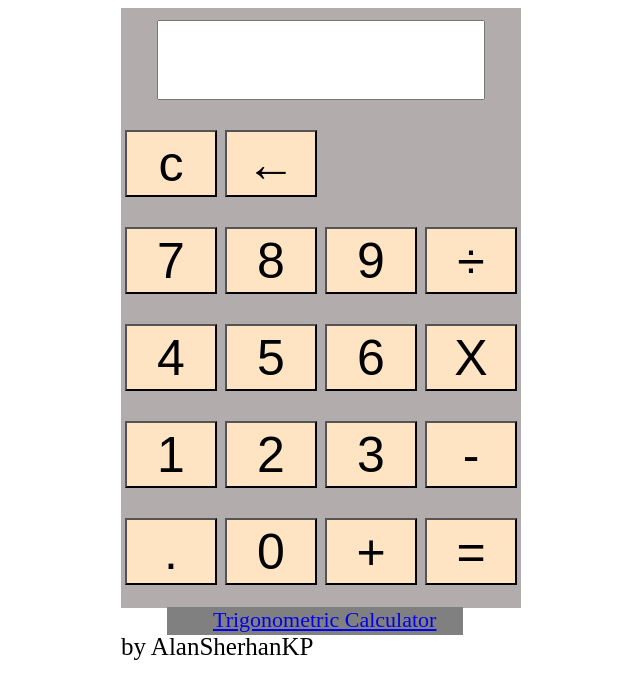
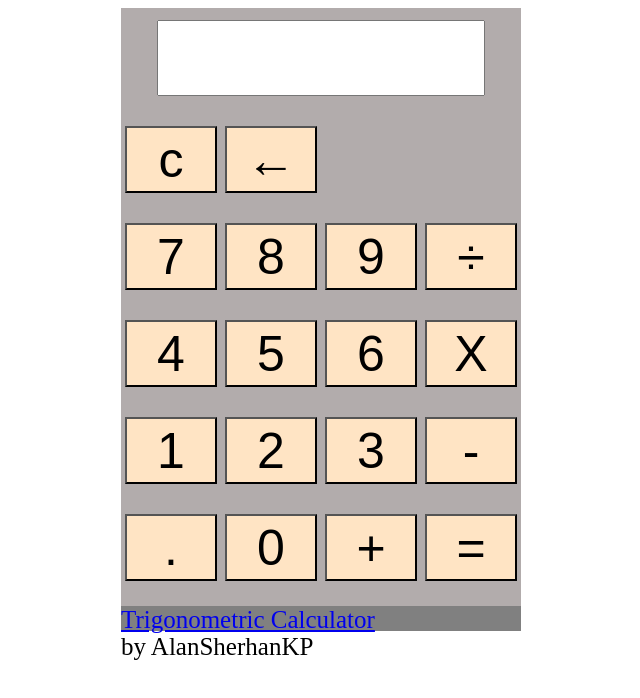
Before and after one commit to Alansherhan/Calculator-with-trignometric-fun-s, a plain HTML site: page index.html in a window 1280 px wide. Shown: the whole page, without its empty margins (287-927 px from the left). Drawn offline with Linux system fonts and the light colour scheme.

Commit message:
file edited

```diff
--- a/style.css
+++ b/style.css
@@ -10,7 +10,7 @@
     width: 80%;
     margin-left: 36px;
 
-    height: 74px;
+    height: 70px;
 
     margin-top: 12px;
 
@@ -37,10 +37,7 @@
     font-size: 25px;
 }
 .link{
-   font-size: 22px;
-    margin-left: 46px;
-    background-color:grey ;
-    width: 250px;
-    height: 28px;
-
+    background-color:grey;
+    height: 25px;
+    font-size:25px;
 }
```
